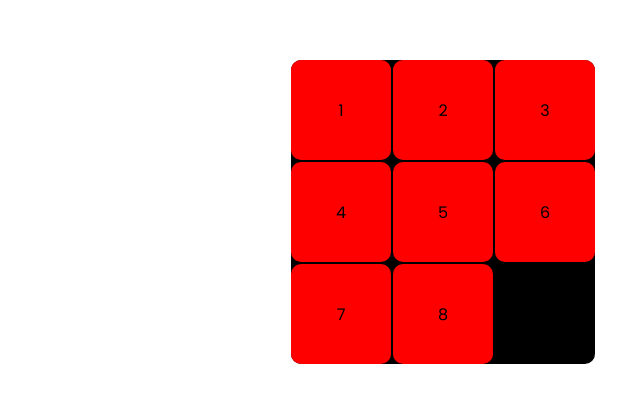
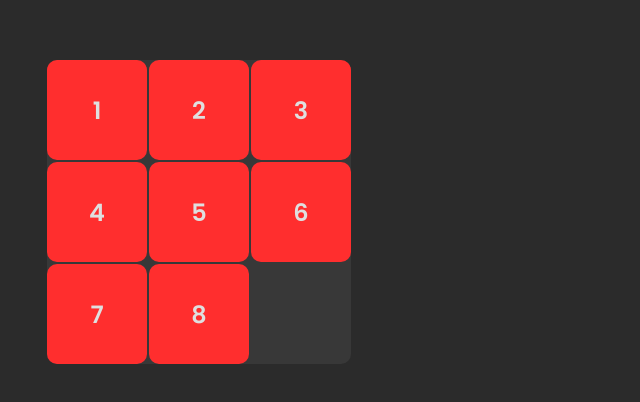
Before and after one commit to jAnubhav/OctoSolve, a React (Vite) app: page / in a window 1280 px wide. Shown: the part 188-590 px from the top of the page, without its empty margins (197-837 px from the left). Built offline with nearby package versions, Linux system fonts and the light colour scheme; a web font is replaced by a local one.

Commit message:
prototype done

```diff
--- a/index.html
+++ b/index.html
@@ -4,6 +4,10 @@
 <head>
     <meta charset="UTF-8">
     <meta name="viewport" content="width=device-width, initial-scale=1.0">
+    <meta name="description"
+        content="An 8-piece puzzle game is a sliding tile game, where players rearrange eight tiles within a 3x3 grid to achieve a specific goal, typically in numerical order.">
+    <meta name="keywords" content="['game', 'puzzle' , '8-piece-puzzle' , 'grid' ]">
+    <meta http-equiv="Content-Type" content="text/html;charset=UTF-8">
 
     <link rel="preconnect" href="https://fonts.googleapis.com">
     <link rel="preconnect" href="https://fonts.gstatic.com" crossorigin>
@@ -11,12 +15,11 @@
         href="https://fonts.googleapis.com/css2?family=Poppins:ital,wght@0,100;0,200;0,300;0,400;0,500;0,600;0,700;0,800;0,900;1,100;1,200;1,300;1,400;1,500;1,600;1,700;1,800;1,900&family=Rubik+Gemstones&display=swap"
         rel="stylesheet">
 
-    <title>OctoSolve - An 8 piece puzzle game</title>
+    <title>OctoSolve - An 8 Piece Puzzle Game</title>
 </head>
 
 <body>
-    <div id="root"></div>
-    <script type="module" src="src/index.jsx"></script>
+    <div id="root"></div> <script type="module" src="./src/index.jsx"></script>
 </body>
 
 </html>
--- a/src/App.jsx
+++ b/src/App.jsx
@@ -6,11 +6,11 @@ import "./css/App.css"
 
 const App = () => {
     return (
-        <section className="d-flex jc-cen" id="container">
-            <section className="d-flex jc-cen"> <Grid /> </section>
-            <section className="d-flex"></section>
+        <section className="d-flex" id="container">
+            <section><Grid /></section>
+            <section></section>
         </section>
-    );
+    )
 };
 
 export default App;
--- a/src/components/Grid.jsx
+++ b/src/components/Grid.jsx
@@ -1,39 +1,36 @@
-import React, { useState } from "react";
+import React, { useEffect, useState } from "react";
 
 import "./css/Grid.css";
 
 const Grid = () => {
-    const grid = Array.from(Array(9).keys()); grid[8] = -1;
-    const states = [], cells = []; let blank = [2, 2];
+    const grid = [[1, 2, 3], [4, 5, 6], [7, 8, -1]];
+    const cells = [], states = []; let blank = [2, 2];
 
-    const arw = { "Up": 0, "Down": 1, "Left": 2, "Right": 3 };
-    const dir = [[1, 0], [-1, 0], [0, 1], [0, -1]];
+    const y = [1, -1, 0, 0], x = [0, 0, 1, -1];
+    const arw = { "U": 0, "D": 1, "L": 2, "R": 3 };
 
-    for (let i = 0; i < 8; i++) {
-        const [cell, change] = useState({ top: 0, left: 0 });
+    useEffect(() => {
+        const handleEvent = ind => {
+            const r = blank[0] + y[ind], c = blank[1] + x[ind];
+            if (r < 0 || c < 0 || 2 < r || 2 < c) return;
 
-        states.push([cell, change]); cells.push(
-            <div key={i} style={cell}
-                className="d-flex jc-cen br-10 cell"
-            >{i + 1}</div>
-        );
-    };
+            states[grid[r][c] - 1][1]({ top: blank[0] * 102, left: blank[1] * 102 });
+            grid[blank[0]][blank[1]] = grid[r][c]; blank = [r, c]; grid[r][c] = -1;
+        };
 
-    window.addEventListener("keydown", event => {
-        const k = dir[arw[event.key.substring(5)]];
-        const [r, c] = [blank[0] + k[0], blank[1] + k[1]];
+        window.addEventListener("keydown", e => {
+            let s = e.key; if (s.startsWith("Arrow")) handleEvent(arw[s.charAt(5)]);
+        });
+    }, []);
 
-        if (0 <= r && 0 <= c && r < 3 && c < 3) {
-            const dis = r * 3 + c, [cell, change] = states[grid[dis]];
+    for (let i = 0; i < 3; i++) for (let j = 0; j < 3; j++) {
+        let state = useState({ top: i * 102, left: j * 102 });
 
-            change({ top: cell.top - k[0] * 102, left: cell.left - k[1] * 102});
-            grid[blank[0] * 3 + blank[1]] = grid[dis]; blank = [r, c]; grid[dis] = -1;
-        }
-    });
+        cells.push(<div key={i * 3 + j} className="d-flex jc-cen br-10 cell"
+            style={state[0]}>{i * 3 + j + 1}</div>); states.push(state);
+    } cells.pop(); states.pop();
 
-    return (
-        <section className="br-10" id="main-grid">{cells}</section>
-    )
+    return (<section id="main-grid" className="d-flex br-10">{cells}</section>);
 };
 
 export default Grid;
--- a/src/components/css/Grid.css
+++ b/src/components/css/Grid.css
@@ -1,12 +1,17 @@
 #main-grid {
-    display: grid; gap: 2px;
-    grid-template-columns: repeat(3, 1fr);
-    background: #000;
+    position: relative;
+    width: 304px;
+    aspect-ratio: 1;
+    background: var(--dark3);
 }
 
 .cell {
-    position: relative;
+    position: absolute;
     width: 100px;
     aspect-ratio: 1;
-    background: red;
+    background: #ff2e2e;
+
+    font-size: 1.5em;
+    font-weight: 600;
+    color: var(--light2);
 }
--- a/src/css/App.css
+++ b/src/css/App.css
@@ -1,3 +1,5 @@
 #container {
+    justify-content: space-around;
     height: 100dvh;
+    background: var(--dark2);
 }
--- a/src/css/index.css
+++ b/src/css/index.css
@@ -1,7 +1,18 @@
+:root {
+    --black: #000000;
+    --dark1: #1a1a1a;
+    --dark2: #2b2b2b;
+    --dark3: #383838;
+
+    --white: #ffffff;
+    --light1: #efefef;
+    --light2: #dfdfdf;
+}
+
 * {
     margin: 0; padding: 0;
+    font-family: "poppins";
     box-sizing: border-box;
-    font-family: "poppins";
 }
 
 .d-flex {
@@ -13,10 +24,6 @@
     justify-content: center;
 }
 
-.p-10 {
-    padding: 10px;
-}
-
 .br-10 {
     border-radius: 10px;
 }
--- /dev/null
+++ b/vite.config.js
@@ -0,0 +1,6 @@
+import { defineConfig } from "vite";
+import react from "@vitejs/plugin-react";
+
+export default defineConfig({
+    plugins: [react()]
+});
```
Also changed, not shown: package.json (+9 -2 lines), src/index.jsx (+6 -8 lines), 2 other files (tests, documents, lock files or other folders).
